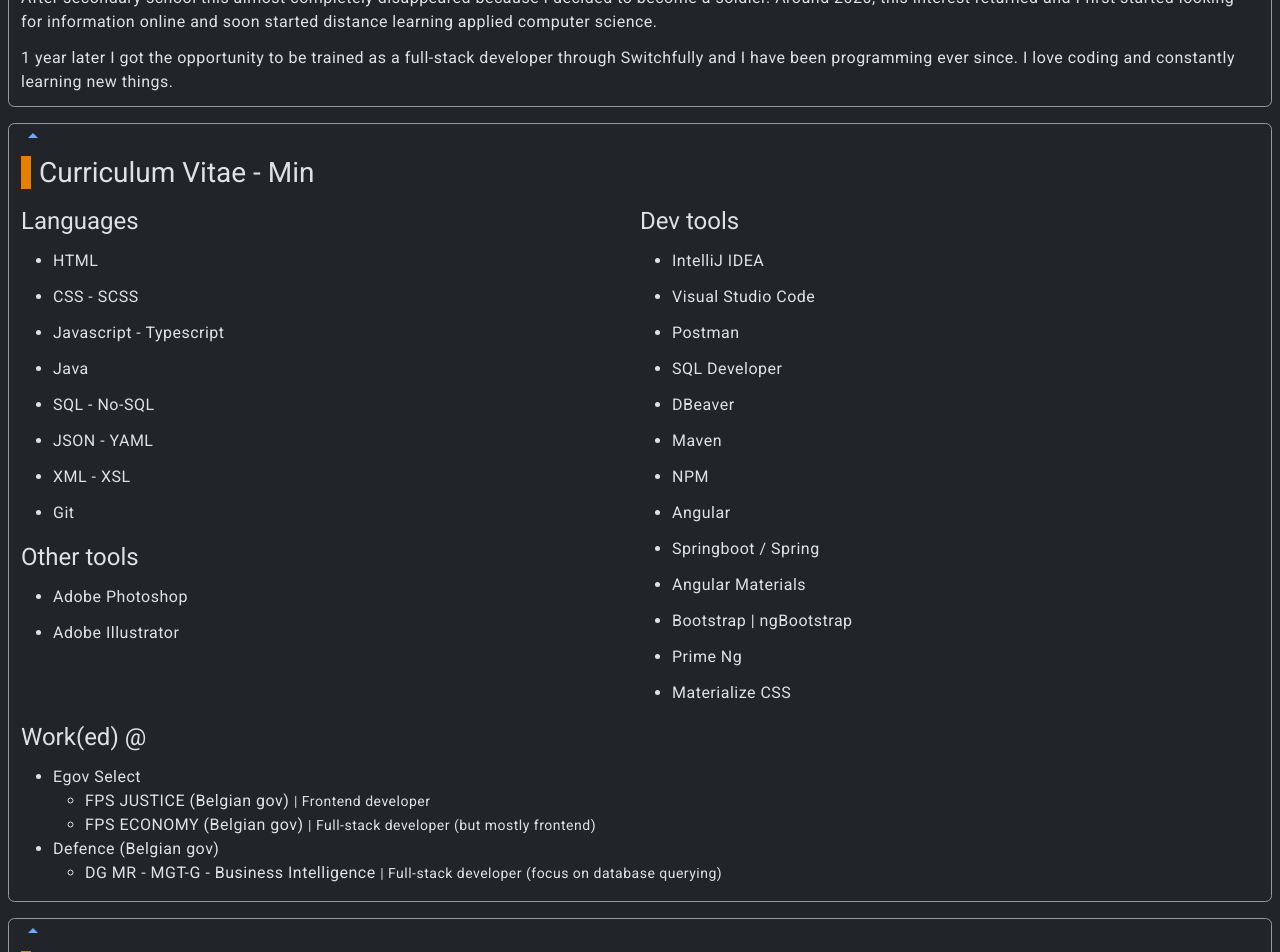
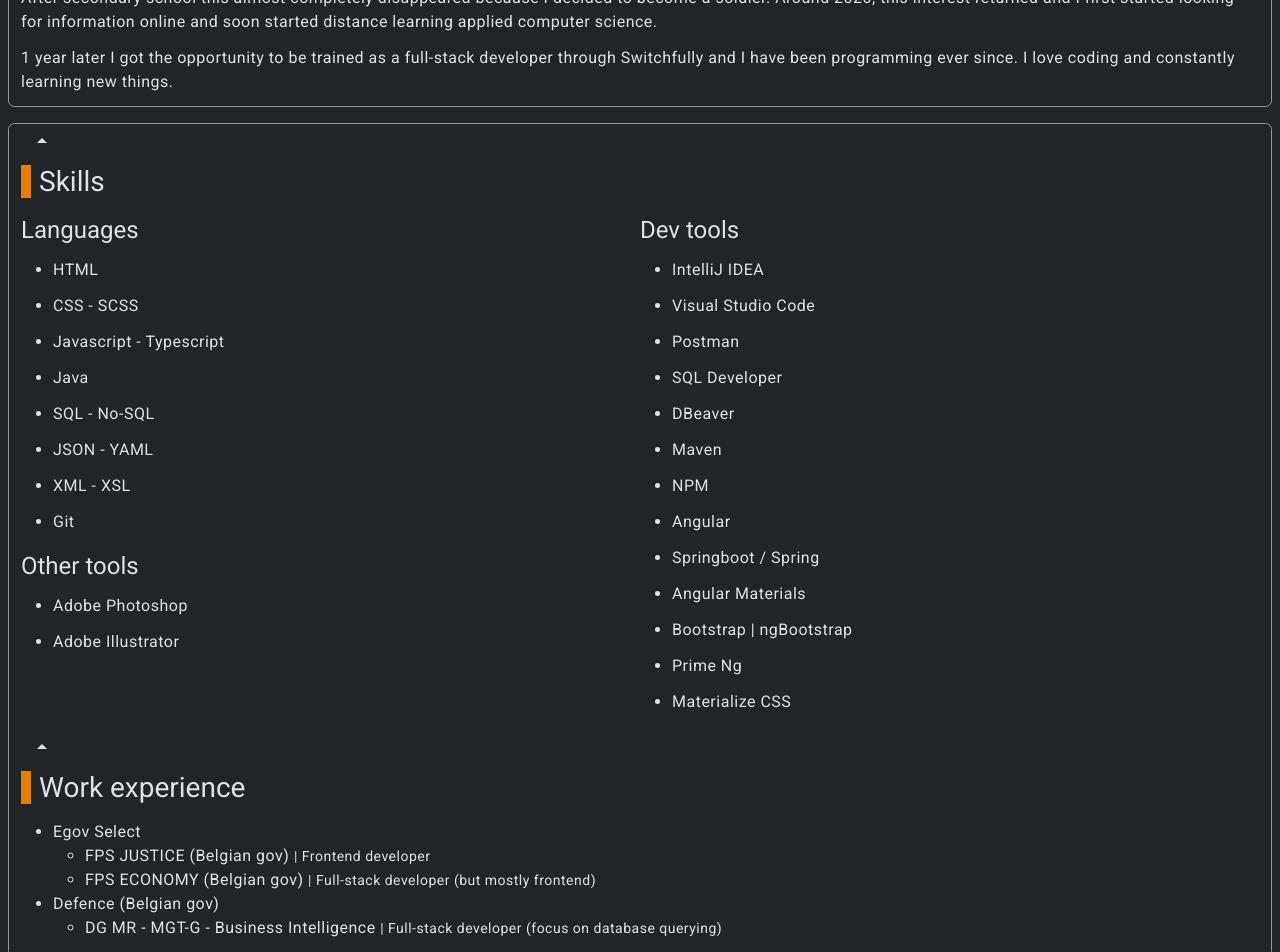
Before and after one commit to jrnsmisrt/jrnsmisrt.github.io, an Angular app: page / in a window 1280 px wide. Shown: the part 980-1932 px from the top of the page. Built offline with nearby package versions, Linux system fonts and the light colour scheme.

Commit message:
Update resume

```diff
--- a/src/app/curriculum/curriculum.component.html
+++ b/src/app/curriculum/curriculum.component.html
@@ -1,10 +1,10 @@
 <div class="container-fluid js-section">
   <div class="row">
     <div class="col">
-      <a href="#" title="return to top">
+      <a role="button" class="btn btn-sm" href="#" title="return to top">
         <mat-icon aria-hidden="false" aria-label="up" fontIcon="arrow_drop_up"></mat-icon>
       </a>
-      <h5 class="w-100"><span class="section-title-bg me-2"></span>Curriculum Vitae - Min</h5>
+      <h5 class="w-100"><span class="section-title-bg me-2"></span>Skills</h5>
     </div>
   </div>
   <div class="row">
@@ -95,7 +95,14 @@
   </div>
   <div class="row">
     <div class="col">
-      <h6>Work(ed) &#64;</h6>
+      <a role="button" class="btn btn-sm" href="#" title="return to top">
+        <mat-icon aria-hidden="false" aria-label="up" fontIcon="arrow_drop_up"></mat-icon>
+      </a>
+      <h5 class="w-100"><span class="section-title-bg me-2"></span>Work experience</h5>
+    </div>
+  </div>
+  <div class="row">
+    <div class="col">
       <ul>
         <li>Egov Select
           <ul>
```
